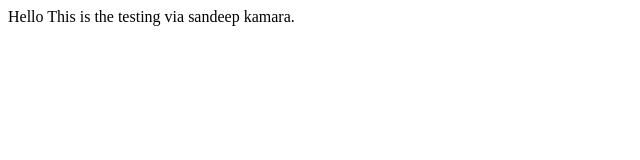
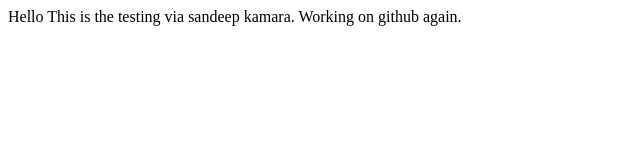
Before and after one commit to programmingsolutions/lessDemo, a plain HTML site: page index.html in a window 1280 px wide. Shown: the whole page, without its empty margins (0-640 px from the left). Drawn offline with Linux system fonts and the light colour scheme.

Commit message:
Update the index.html file

```diff
--- a/index.html
+++ b/index.html
@@ -4,6 +4,6 @@
 		<title></title>
 	</head>
 	<body>
-		Hello This is the testing via sandeep kamara.
+		Hello This is the testing via sandeep kamara. Working on github again.
 	</body>
 </html>
```
